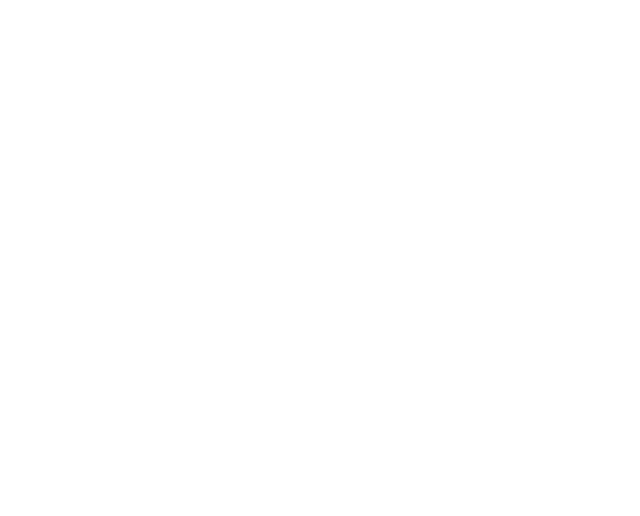
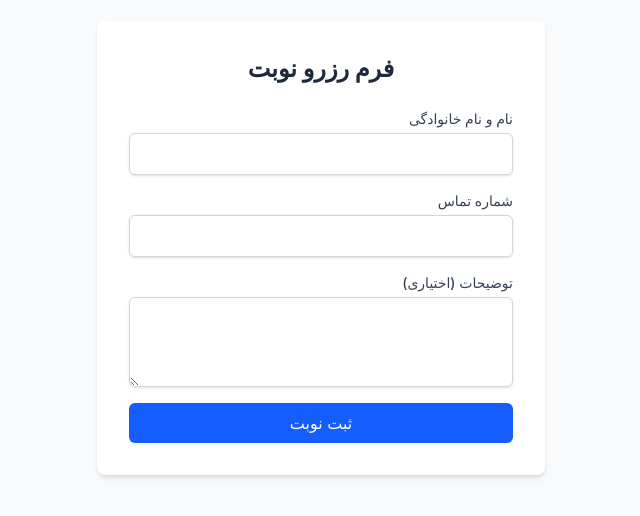
Before and after one commit to yzndev/clinic, a React (Vite) app in the folder frontend/: page /appointment in a window 1280 px wide. Before the commit this address had no page. Shown: the part 152-668 px from the top of the page, without its empty margins (319-959 px from the left). Built offline with nearby package versions, Linux system fonts and the light colour scheme.

Commit message:
Feature: Implement appointment booking form with React Query mutation

```diff
--- a/frontend/src/App.tsx
+++ b/frontend/src/App.tsx
@@ -1,8 +1,8 @@
 import { BrowserRouter, Routes, Route } from 'react-router-dom';
 import { QueryClient, QueryClientProvider } from '@tanstack/react-query';
 import Home from './pages/Home';
+import  AppointmentPage from './pages/Appointment';
 
-// ساخت کلاینت React Query
 const queryClient = new QueryClient();
 
 function App() {
@@ -11,6 +11,7 @@
             <BrowserRouter>
                 <Routes>
                     <Route path="/" element={<Home />} />
+                    <Route path="/appointment" element={< AppointmentPage />} />
                 </Routes>
             </BrowserRouter>
         </QueryClientProvider>
--- /dev/null
+++ b/frontend/src/pages/Appointment.tsx
@@ -0,0 +1,96 @@
+// src/pages/Appointment.tsx
+import { useState } from 'react';
+import { useMutation } from '@tanstack/react-query';
+import api from '../api/axios';
+import type { Appointment } from '../types';
+
+// تابع ارسال دیتا به بک‌اند
+const createAppointment = async (data: Appointment) => {
+    const response = await api.post('/appointments', data);
+    return response.data;
+};
+
+function  AppointmentPage() {
+    // مدیریت استیت‌های فرم
+    const [fullName, setFullName] = useState('');
+    const [phoneNumber, setPhoneNumber] = useState('');
+    const [message, setMessage] = useState('');
+
+    // استفاده از useMutation برای POST کردن دیتا
+    const mutation = useMutation({
+        mutationFn: createAppointment,
+        onSuccess: () => {
+            alert('نوبت شما با موفقیت ثبت شد!');
+            // پاک کردن فرم بعد از موفقیت
+            setFullName('');
+            setPhoneNumber('');
+            setMessage('');
+        },
+        onError: (error) => {
+            alert('خطایی رخ داده است. لطفاً دوباره تلاش کنید.');
+            console.error(error);
+        }
+    });
+
+    // تابع هندل کردن سابمیت فرم
+    const handleSubmit = (e: React.FormEvent) => {
+        e.preventDefault();
+        mutation.mutate({ full_name: fullName, phone_number: phoneNumber, message });
+    };
+
+    return (
+        <div className="min-h-screen bg-gray-50 p-8 flex items-center justify-center" dir="rtl">
+            <div className="bg-white p-8 rounded-lg shadow-md w-full max-w-md">
+                <h2 className="text-2xl font-bold text-gray-800 mb-6 text-center">فرم رزرو نوبت</h2>
+
+                <form onSubmit={handleSubmit} className="space-y-4">
+                    <div>
+                        <label className="block text-sm font-medium text-gray-700">نام و نام خانوادگی</label>
+                        <input
+                            type="text"
+                            value={fullName}
+                            onChange={(e) => setFullName(e.target.value)}
+                            required
+                            className="mt-1 block w-full rounded-md border-gray-300 shadow-sm focus:border-blue-500 focus:ring-blue-500 p-2 border"
+                        />
+                    </div>
+
+                    <div>
+                        <label className="block text-sm font-medium text-gray-700">شماره تماس</label>
+                        <input
+                            type="tel"
+                            value={phoneNumber}
+                            onChange={(e) => setPhoneNumber(e.target.value)}
+                            required
+                            className="mt-1 block w-full rounded-md border-gray-300 shadow-sm focus:border-blue-500 focus:ring-blue-500 p-2 border"
+                        />
+                    </div>
+
+                    <div>
+                        <label className="block text-sm font-medium text-gray-700">توضیحات (اختیاری)</label>
+                        <textarea
+                            value={message}
+                            onChange={(e) => setMessage(e.target.value)}
+                            className="mt-1 block w-full rounded-md border-gray-300 shadow-sm focus:border-blue-500 focus:ring-blue-500 p-2 border"
+                            rows={3}
+                        />
+                    </div>
+
+                    <button
+                        type="submit"
+                        disabled={mutation.isPending}
+                        className="w-full bg-blue-600 text-white py-2 px-4 rounded-md hover:bg-blue-700 transition disabled:opacity-50"
+                    >
+                        {mutation.isPending ? 'در حال ارسال...' : 'ثبت نوبت'}
+                    </button>
+
+                    {mutation.isError && (
+                        <p className="text-red-500 text-sm text-center">متاسفانه خطایی رخ داد.</p>
+                    )}
+                </form>
+            </div>
+        </div>
+    );
+}
+
+export default  AppointmentPage;
```
Also changed, not shown: 1 other file (tests, documents, lock files or other folders).
